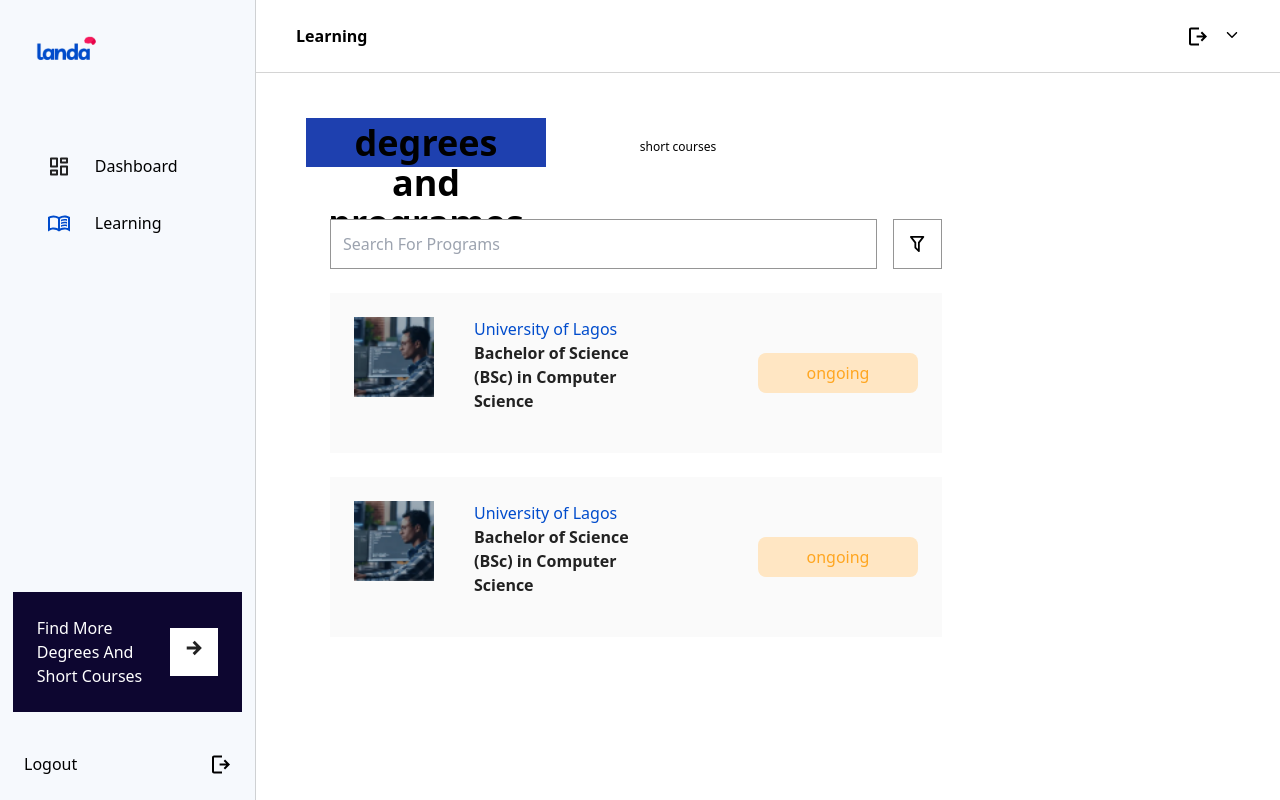
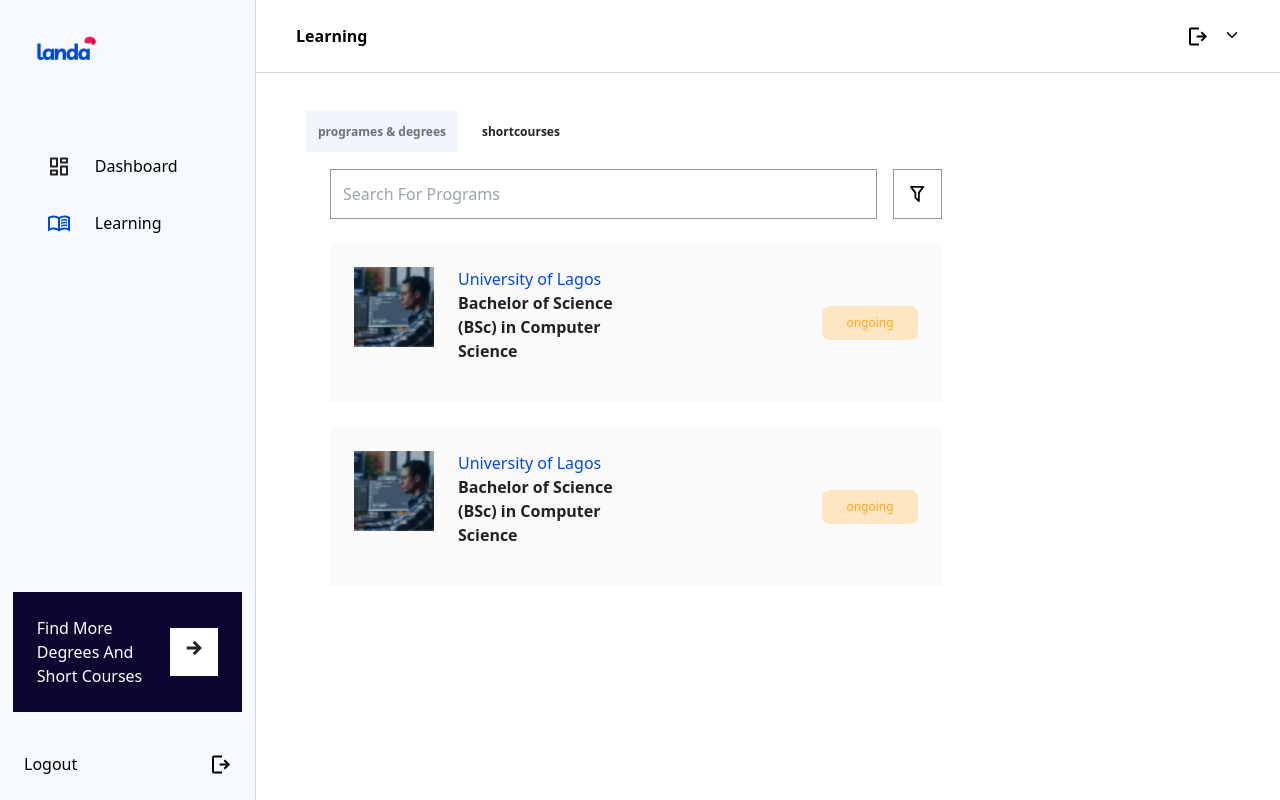
Before and after one commit to TEECOD3/landaAsessment, a Next.js app: page /learning in a window 1280 px wide. Built offline with nearby package versions, Linux system fonts and the light colour scheme.

Commit message:
FEAT:First commit

```diff
--- /dev/null
+++ b/app/components/UI/MobileNav.tsx
@@ -0,0 +1,70 @@
+import React from "react";
+import Link from "next/link";
+import LandaIcon from "@/public/icons/landa";
+import DashBoardIcon from "@/public/icons/DashboardIcon";
+import LearningIcon from "@/public/icons/LearningpageIcon";
+import Arrowright from "@/public/icons/ArrowRight";
+import LogoutIcon from "@/public/icons/Logout";
+import { motion } from "framer-motion";
+
+type mobilenav = {
+  setshownav: () => void;
+};
+const MobileNav = (props: mobilenav) => {
+  const { setshownav } = props;
+  return (
+    <motion.div
+      initial={{ opacity: 0 }}
+      animate={{ opacity: 1 }}
+      exit={{ opacity: 0 }}
+      transition={{ delay: 0.2, duration: 0.2 }}
+    >
+      <div className="h-[100vh] w-[100vw] bg-white z-30 fixed ">
+        <div className="min-h-[100%] border-r border-gray/40 bg-blue-100 flex flex-col justify-around  w-full">
+          <div className="flex flex-col justify-between  p-5">
+            <div className="p-4">
+              <LandaIcon />
+            </div>
+            <div className="flex flex-col mt-14  items-center justify-center text-base capitalize font-normal">
+              <Link
+                href="/"
+                className="w-[90%] p-4  flex gap-6"
+                onClick={setshownav}
+              >
+                <DashBoardIcon className="text-4xl" />
+                dashboard
+              </Link>
+              <Link
+                href="/learning"
+                className="w-[90%] p-4  flex gap-6 "
+                onClick={setshownav}
+              >
+                <LearningIcon className="text-black-100" />
+                Learning
+              </Link>
+            </div>
+          </div>
+
+          <div className="">
+            <div className="flex flex-col w-full mx-auto gap-4 font-medium capitalize font-xl">
+              <div className="flex w-[90%] mx-auto bg-blue-600 text-white p-6 items-center  gap-x-2">
+                <p>Find more Degrees and Short Courses</p>
+                <span className="bg-white p-4 cursor-pointer">
+                  <Arrowright className=" h-4 w-4 animate-bounce text-black-100 " />
+                </span>
+              </div>
+              <div className="flex p-6 justify-between items-center cursor-pointer">
+                logout
+                <div className="">
+                  <LogoutIcon />
+                </div>
+              </div>
+            </div>
+          </div>
+        </div>
+      </div>
+    </motion.div>
+  );
+};
+
+export default MobileNav;
--- a/app/components/UI/Navbar.tsx
+++ b/app/components/UI/Navbar.tsx
@@ -1,19 +1,32 @@
+"use client";
 import LogoutIcon from "@/public/icons/Logout";
 import { GiHamburgerMenu } from "react-icons/gi";
-import { FC } from "react";
+import { FC, useState } from "react";
 import { IoIosArrowDown } from "react-icons/io";
+import MobileNav from "./MobileNav";
+import { AnimatePresence } from "framer-motion";
 
 interface NavbarProps {
   heading: String;
 }
 
 const Navbar: FC<NavbarProps> = (props: NavbarProps) => {
+  const [showNav, setshowNav] = useState<boolean>(false);
   const { heading } = props;
+
+  const togglemodalhandler = (): void => {
+    setshowNav(!showNav);
+  };
+
   return (
+    <>
       <nav className="w-full  flex justify-between items-center border-b border-gray/40">
         <div className="flex justify-between items-center  w-full px-10 py-6">
           <div className="flex gap-4 items-center justify-center">
-          <GiHamburgerMenu className=" font-bold lg:hidden" />
+            <GiHamburgerMenu
+              className=" font-bold lg:hidden"
+              onClick={togglemodalhandler}
+            />
             <h3 className="font-extrabold capitalize ">{heading}</h3>
           </div>
 
@@ -23,6 +36,11 @@ const Navbar: FC<NavbarProps> = (props: NavbarProps) => {
           </div>
         </div>
       </nav>
+
+      <AnimatePresence>
+        {showNav && <MobileNav setshownav={togglemodalhandler} />}
+      </AnimatePresence>
+    </>
   );
 };
 
--- a/app/learning/components/CourseItem.tsx
+++ b/app/learning/components/CourseItem.tsx
@@ -1,3 +1,4 @@
+"use client";
 import { FC } from "react";
 import Image from "next/image";
 import computerimg from "../../../public/computersciimg.png";
@@ -7,7 +8,7 @@ interface CourseitemProps {}
 const Courseitem: FC<CourseitemProps> = () => {
   return (
     <div className="w-full mt-6 p-6 bg-blue-400 flex flex-col md:flex-row justify-between md:items-center ">
-      <div className="flex flex-col md:flex-row w-full lg:w-3/6 gap-10">
+      <div className="flex flex-col md:flex-row w-full lg:w-3/6 gap-3 md:gap-6">
         <Image
           src={computerimg}
           alt="courseitemimage"
@@ -24,9 +25,11 @@ const Courseitem: FC<CourseitemProps> = () => {
         </div>
       </div>
 
-      <div className="bg-orange-100 rounded-lg py-2 px-6 w-[8rem] md:w-[10rem] flex item-center justify-center">
-        <h3 className="text-orange-200">ongoing</h3>
-      </div>
+      {
+        <div className="bg-orange-100 rounded-lg py-2 px-4 w-[5rem] md:w-[6rem] flex item-center justify-center text-sm">
+          <h3 className="text-orange-200">ongoing</h3>
+        </div>
+      }
     </div>
   );
 };
--- a/app/learning/layout.tsx
+++ b/app/learning/layout.tsx
@@ -1,38 +1,46 @@
+"use client";
 import React from "react";
 import { Button } from "../components/UI/Button";
 import Navbar from "../components/UI/Navbar";
 import NavLink from "../components/UI/Nav-link";
 import "tailwindcss/tailwind.css";
-import { useRouter } from "next/router";
+import { usePathname } from "next/navigation";
+import Link from "next/link";
+import { motion } from "framer-motion";
 
 type learningpageprops = {
   children: React.ReactNode;
 };
 
+const links = [
+  { href: "/learning", label: " programes & degrees" },
+  { href: "/learning/shortcourses", label: "shortcourses" },
+];
 const Layout = (props: learningpageprops) => {
   const { children } = props;
+  const path = usePathname();
+
   return (
     <main>
       <Navbar heading="Learning" />
       <div className="flex gap-3 flex-col mt-[50px] lg:ml-[50px]">
         <ul className="flex gap-3 text-sm items-center justify-center md:items-start md:justify-start ">
-          <li className="">
-            <NavLink href="/learning">
-              <Button variant="ghost" className=" md:w-[15rem]">
-                degrees and programes
-              </Button>
-            </NavLink>
-          </li>
-          <li>
-            <NavLink href="/learning/shortcourses">
-              <Button variant="ghost" className=" w-[10rem] md:w-[15rem]">
-                short courses
-              </Button>
-            </NavLink>
-          </li>
+          {links.map((link) => (
+            <li key={link.href}>
+              <Link
+                href={link.href}
+                className="relative p-3 text-sm font-semibold text-black-100 z-20"
+              >
+                {link.label}
+                {link.href === path && (
+                  <motion.div className="absolute h-full w-full top-0 left-0 z-[8] bg-blue-200/40 text-black-100 "></motion.div>
+                )}
+              </Link>
+            </li>
+          ))}
         </ul>
 
-        <div className="md:ml-8 lg:ml-2">{children}</div>
+        <div className="md:ml-8 lg:ml-2 mt-4">{children}</div>
       </div>
     </main>
   );
--- a/app/learning/page.tsx
+++ b/app/learning/page.tsx
@@ -1,8 +1,10 @@
+"use client";
 import React from "react";
 import type { Metadata } from "next";
 import Input from "../components/UI/input";
 import Courseitem from "./components/CourseItem";
 import Filter from "@/public/icons/Filter";
+import { AnimatePresence } from "framer-motion";
 
 export const metadata: Metadata = {
   title: "Learning",
@@ -10,6 +12,8 @@ export const metadata: Metadata = {
 
 const Learning = () => {
   return (
+    <>
+      <AnimatePresence>
         <section className="px-3 md:px-0 w-full ">
           <div className="w-full lg:w-4/6 px-4 ">
             <div className="flex gap-4">
@@ -28,6 +32,8 @@ const Learning = () => {
             </div>
           </div>
         </section>
+      </AnimatePresence>
+    </>
   );
 };
 
--- a/app/learning/template.tsx
+++ b/app/learning/template.tsx
@@ -1,4 +1,6 @@
+"use client";
 import { FC, ReactNode } from "react";
+import { motion } from "framer-motion";
 
 interface TemplateProps {
   children: ReactNode;
@@ -7,7 +9,17 @@ interface TemplateProps {
 const template: FC<TemplateProps> = (props) => {
   const { children } = props;
 
-  return <div className="">{children}</div>;
+  return (
+    <motion.div
+      initial={{ opacity: 0 }}
+      animate={{ opacity: 1 }}
+      exit={{ opacity: 0 }}
+      transition={{ delay: 0.5, duration: 0.9 }}
+      className=""
+    >
+      {children}
+    </motion.div>
+  );
 };
 
 export default template;
--- a/app/page.tsx
+++ b/app/page.tsx
@@ -3,9 +3,14 @@ import Navbar from "./components/UI/Navbar";
 
 export default function Home() {
   return (
-    <main className="">
+    <main className="h-[100vh]">
       <Navbar heading="dashboard" />
-      <h1>hello landa learn</h1>
+      <div className="flex flex-col h-4/5 w-full items-center justify-center">
+        <h1 className="font-bold text-2xl text-black">Dashboard empty</h1>
+        <h1 className="text-slate-500 font-bold text-sm md:text-base px-2 md:px-0 text-center">
+          click on the hamburger to start learning or the sidebar if on desktop
+        </h1>
+      </div>
     </main>
   );
 }
--- a/tailwind.config.js
+++ b/tailwind.config.js
@@ -24,6 +24,7 @@ module.exports = {
           200: "#DDE7F8",
           300: "#004CCC",
           400: "#FAFAFA",
+          500: "#EEF3FC",
           600: "#0D0630",
         },
         green: {
```
Lines whose indentation alone changed are shown as unchanged.
